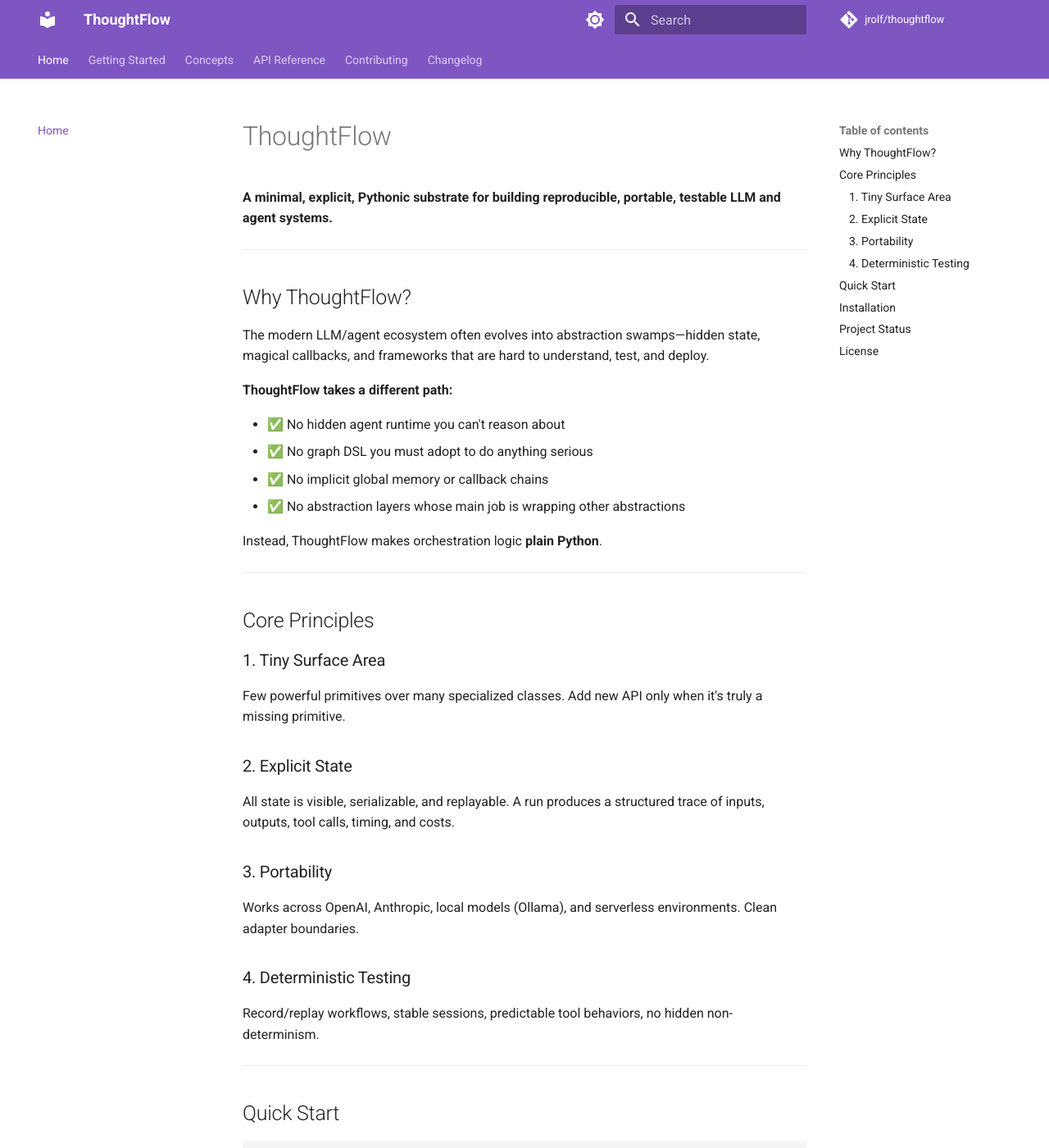
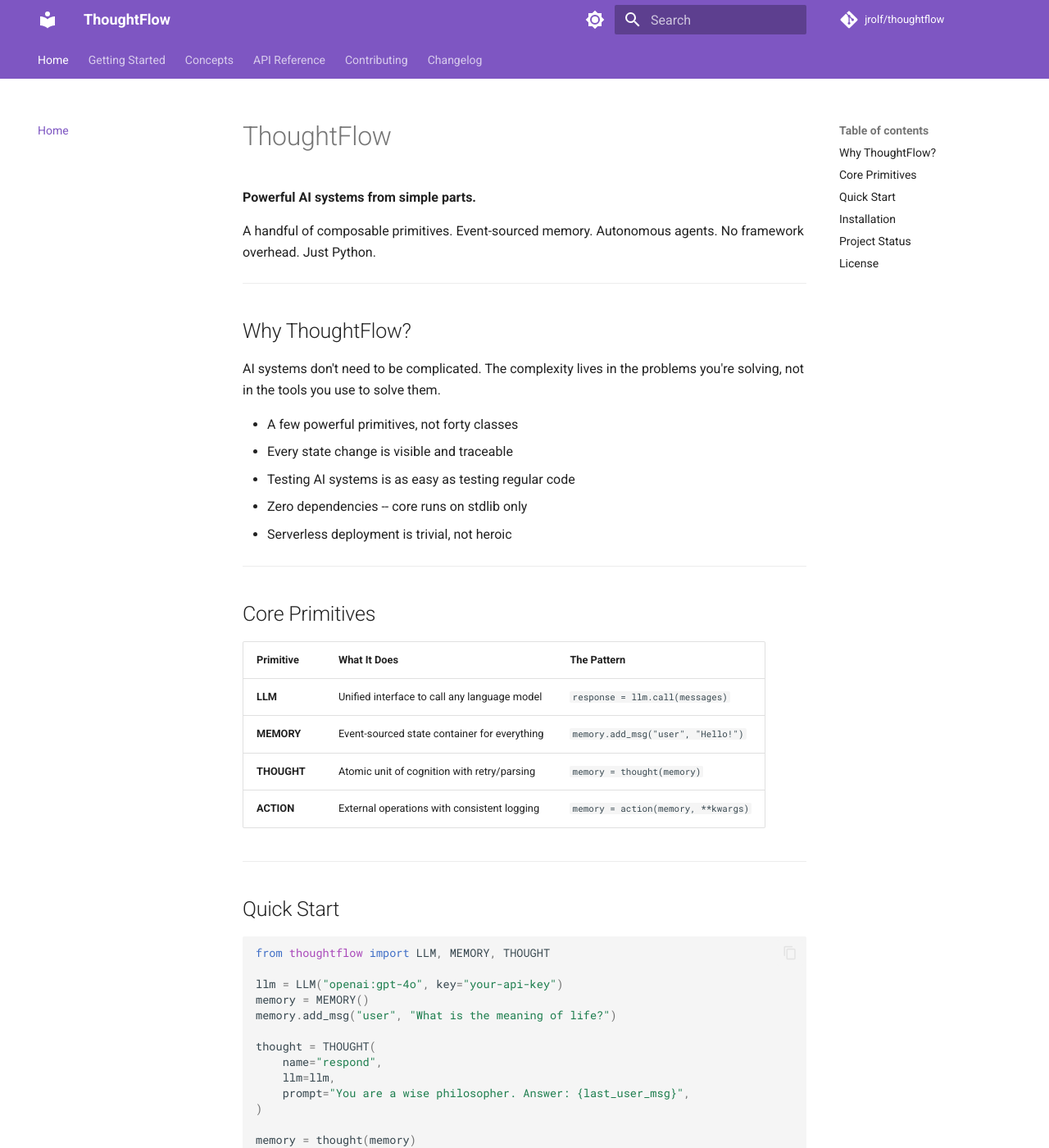
Before and after one commit to jrolf/thoughtflow, an MkDocs documentation site: the page built from docs/index.md, in a window 1280 px wide and 1400 px high. Shown: the whole window at 82% size. Built offline with MkDocs 1.6.1 and Material for MkDocs 9.7.7, drawn with Linux system fonts in a browser that asks for light colours; comment, search, counter and statistics services are not loaded; some of the changed text lies outside the part shown.

Commit message:
docs: messaging refresh — "Powerful AI systems from simple parts"
Replace "Pythonic Cognitive Engine" tagline with "Powerful AI systems
from simple parts" across all touchpoints: README header/footer,
pyproject.toml description, __init__.py docstring, docs/index.md,
and ZEN.md design document.

Shift manifesto tone from combative ("reject the complexity-industrial
complex") to constructive ("simple parts, powerful systems"). Remove
stale mypy badge, ruff format/mypy dev instructions, and outdated
version references. Update docs/index.md with current API examples.

````diff
--- a/docs/index.md
+++ b/docs/index.md
@@ -1,58 +1,54 @@
 # ThoughtFlow
 
-**A minimal, explicit, Pythonic substrate for building reproducible, portable, testable LLM and agent systems.**
+**Powerful AI systems from simple parts.**
+
+A handful of composable primitives. Event-sourced memory. Autonomous agents. No framework overhead. Just Python.
 
 ---
 
 ## Why ThoughtFlow?
 
-The modern LLM/agent ecosystem often evolves into abstraction swamps—hidden state, magical callbacks, and frameworks that are hard to understand, test, and deploy.
+AI systems don't need to be complicated. The complexity lives in the problems you're solving, not in the tools you use to solve them.
 
-**ThoughtFlow takes a different path:**
-
-- ✅ No hidden agent runtime you can't reason about
-- ✅ No graph DSL you must adopt to do anything serious
-- ✅ No implicit global memory or callback chains
-- ✅ No abstraction layers whose main job is wrapping other abstractions
-
-Instead, ThoughtFlow makes orchestration logic **plain Python**.
+- A few powerful primitives, not forty classes
+- Every state change is visible and traceable
+- Testing AI systems is as easy as testing regular code
+- Zero dependencies -- core runs on stdlib only
+- Serverless deployment is trivial, not heroic
 
 ---
 
-## Core Principles
+## Core Primitives
 
-### 1. Tiny Surface Area
-Few powerful primitives over many specialized classes. Add new API only when it's truly a missing primitive.
-
-### 2. Explicit State
-All state is visible, serializable, and replayable. A run produces a structured trace of inputs, outputs, tool calls, timing, and costs.
-
-### 3. Portability
-Works across OpenAI, Anthropic, local models (Ollama), and serverless environments. Clean adapter boundaries.
-
-### 4. Deterministic Testing
-Record/replay workflows, stable sessions, predictable tool behaviors, no hidden non-determinism.
+| Primitive | What It Does | The Pattern |
+|-----------|--------------|-------------|
+| **LLM** | Unified interface to call any language model | `response = llm.call(messages)` |
+| **MEMORY** | Event-sourced state container for everything | `memory.add_msg("user", "Hello!")` |
+| **THOUGHT** | Atomic unit of cognition with retry/parsing | `memory = thought(memory)` |
+| **ACTION** | External operations with consistent logging | `memory = action(memory, **kwargs)` |
 
 ---
 
 ## Quick Start
 
 ```python
-from thoughtflow import Agent
-from thoughtflow.adapters import OpenAIAdapter
+from thoughtflow import LLM, MEMORY, THOUGHT
 
-# Create an adapter
-adapter = OpenAIAdapter(api_key="your-api-key")
+llm = LLM("openai:gpt-4o", key="your-api-key")
+memory = MEMORY()
+memory.add_msg("user", "What is the meaning of life?")
 
-# Create an agent
-agent = Agent(adapter)
+thought = THOUGHT(
+    name="respond",
+    llm=llm,
+    prompt="You are a wise philosopher. Answer: {last_user_msg}",
+)
 
-# Call with messages
-response = agent.call([
-    {"role": "system", "content": "You are a helpful assistant."},
-    {"role": "user", "content": "Hello!"}
-])
+memory = thought(memory)
+print(memory.get_var("respond_result"))
 ```
+
+The universal pattern is `memory = thought(memory)`. Everything flows through MEMORY.
 
 See the [Quick Start Guide](quickstart.md) for more details.
 
@@ -74,7 +70,7 @@
 
 ## Project Status
 
-🚧 **Alpha** - ThoughtFlow is under active development. APIs may change.
+🚧 **Alpha** -- ThoughtFlow is under active development. APIs may evolve based on feedback.
 
 ---
 
--- a/pyproject.toml
+++ b/pyproject.toml
@@ -5,7 +5,7 @@
 [project]
 name = "thoughtflow"
 version = "0.0.9"
-description = "A minimal, explicit, Pythonic substrate for building reproducible, portable, testable LLM and agent systems."
+description = "Powerful AI systems from simple parts. Composable cognitive primitives, event-sourced memory, and autonomous agents in pure Python with zero dependencies."
 readme = "README.md"
 requires-python = ">=3.9"
 license = { file = "LICENSE" }
--- a/src/thoughtflow/__init__.py
+++ b/src/thoughtflow/__init__.py
@@ -1,8 +1,8 @@
 """
-ThoughtFlow: A minimal, explicit, Pythonic substrate for LLM and agent systems.
+ThoughtFlow: Powerful AI systems from simple parts.
 
 Core Philosophy:
-    - Tiny surface area: Few powerful primitives over many specialized classes
+    - Simple parts: A handful of composable primitives, not forty classes
     - Explicit state: All state is visible, serializable, and replayable
     - Portability: Works across OpenAI, Anthropic, local models, serverless
     - Deterministic testing: Record/replay workflows, stable sessions
````
Also changed, not shown: README.md (+13 -23 lines), ZEN.md (+2 -2 lines).
